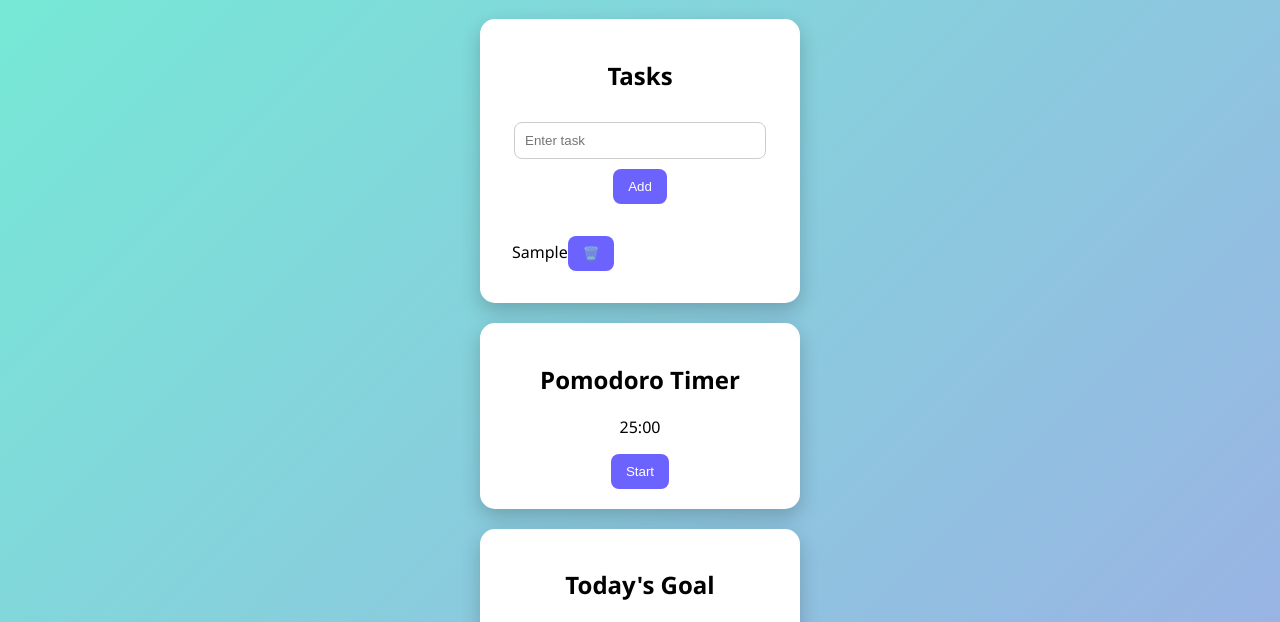
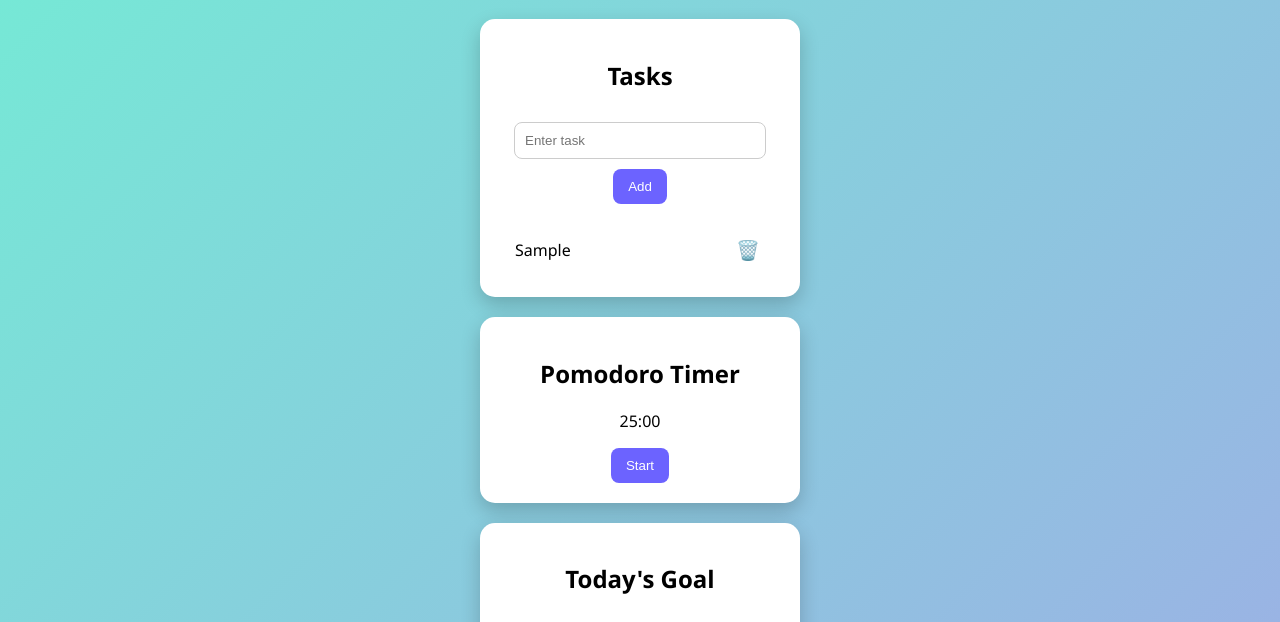
Before and after one commit to Amal-nellanhi/Student-Productivity-Dashboard, a plain HTML site: page index.html in a window 1280 px wide. Both pictures are taken after typing "Sample" into the empty fields and a click on the button "Add". Shown: the part 107-729 px from the top of the page. Drawn offline with Linux system fonts and the light colour scheme.

Commit message:
Style delete side button closes #9

```diff
--- a/style.css
+++ b/style.css
@@ -43,12 +43,32 @@ ul#taskList {
   margin: 20px 0 0 0;    /* Adds space between the input and the list */
 }
 
-/* Style individual tasks as distinct rows */
+/* Update the existing li style to handle the layout */
 ul#taskList li {
-  padding: 12px;
-  border-bottom: 1px solid #eee; /* Subtle separator line */
-  text-align: left;              /* Aligns text for better readability */
-  transition: background 0.2s;   /* Smooth transition for the hover effect */
+  display: flex;
+  justify-content: space-between; /* Pushes text to left and button to right */
+  align-items: center;
+  padding: 10px 15px;
+  border-bottom: 1px solid #eee;
+}
+
+/* Style the specific delete button */
+.delete-btn {
+  background: transparent;
+  padding: 5px;
+  margin: 0;
+  font-size: 1.2rem;
+}
+
+.delete-btn:hover {
+  background: #ff4d4d; /* Red highlight on hover */
+  transform: scale(1.1);
+}
+
+/* Dark mode adjustment for delete button */
+.dark .delete-btn {
+  border: none;
+  box-shadow: none;
 }
 
 /* Optional: Add a hover effect to rows for better UX */
```
